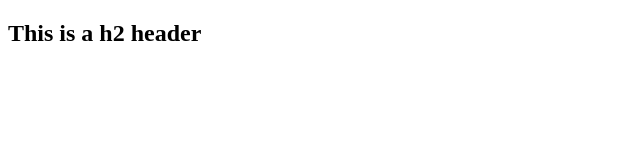
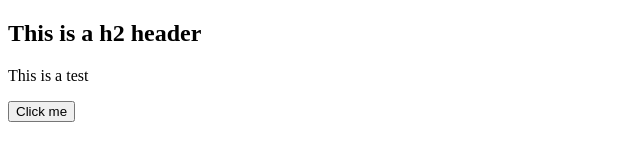
Before and after one commit to char502/Mastering-Js, a plain HTML site: page index.html in a window 1280 px wide. Shown: the whole page, without its empty margins (0-640 px from the left). Drawn offline with Linux system fonts and the light colour scheme.

Commit message:
DOM, write, set and create elements

```diff
--- a/index.html
+++ b/index.html
@@ -14,6 +14,10 @@
 
     <h2>This is a h2 header</h2>
 
+    <p id="root">This is a test</p>
+
+    <button onClick="myClick()">Click me</button>
+
     <script src=" js/main.js "></script>
 </body>
 
```
Also changed, not shown: DOM_write_set_create elements.js (+20 -0 lines).
